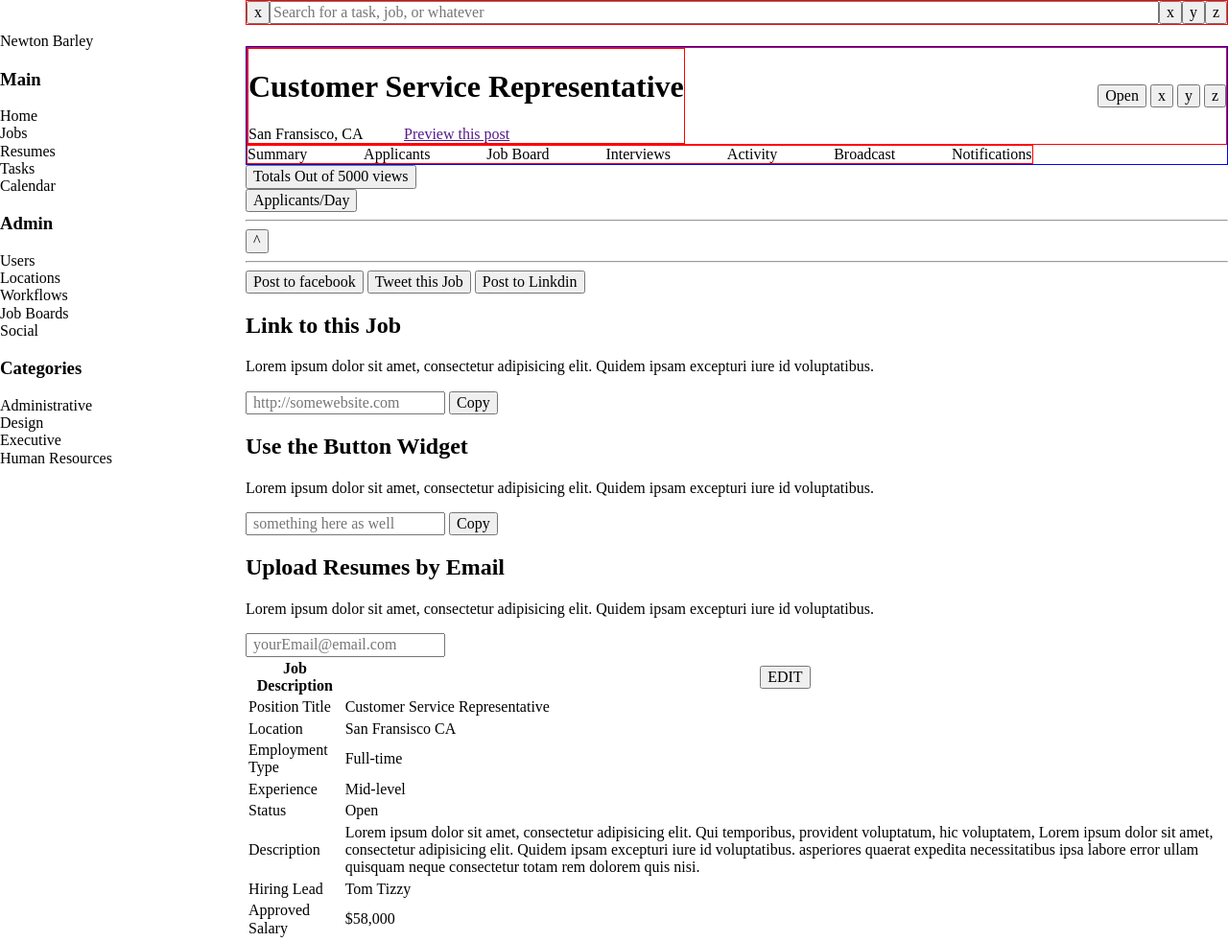
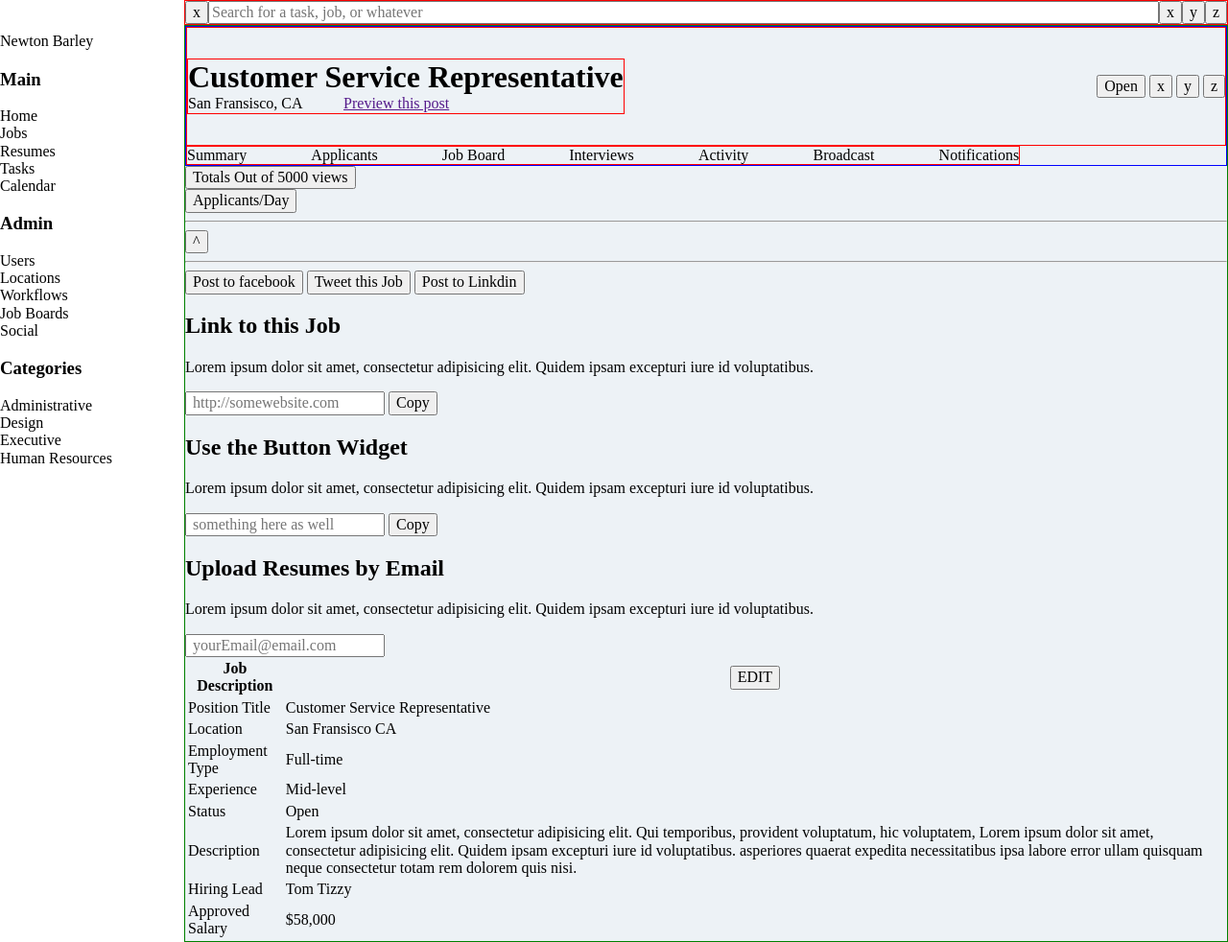
Before and after one commit to KevinKra/kk-comp-challenge-2, a plain HTML site: page index.html in a window 1280 px wide. Shown: the whole page at 96% size. Drawn offline with Linux system fonts and the light colour scheme.

Commit message:
Markup restructure

```diff
--- a/index.html
+++ b/index.html
@@ -48,7 +48,8 @@
 			</nav>
 		</nav>
 	</aside>
-	<main class="main-doc">
+	<div class="main-doc-container">
+		<header class="top-search-bar">
 			<nav class="top-main-nav">
 				<form action="" class="top-nav-interact">
 					<button class="btn">x</button>
@@ -58,6 +59,8 @@
 					<button class="btn btn-1">z</button>
 				</form>
 			</nav>
+		</header>
+		<main class="main-doc">
 			<main class="main-content">
 				<header class="main-content-header">
 					<section class="main-header-top-bar">
@@ -180,5 +183,6 @@
 				</section>
 			</main>
 		</main>
+	</div>
 </body>
 </html>
--- a/styles/styles.scss
+++ b/styles/styles.scss
@@ -23,12 +23,11 @@ ul {
 .document-body {
 	display: flex;
 	.main-doc-aside {
-		width: 20%;
+		width: 15%;
 	}
-	.main-doc {
-		display: grid;
-		grid-template-rows: 5% 1fr;
-		width: 80%;
+
+	.main-doc-container {
+		width: 85%;
 		.top-nav-interact {
 			@include flex-row;
 			border: 1px solid red;
@@ -36,14 +35,21 @@ ul {
 				width: 100%;
 			}
 		}
+	.main-doc {
+		display: grid;
+		border: 1px solid green;
+		background-color: $primaryColor;
+		grid-template-rows: 5% 1fr;
+		}
 		.main-content {
-
 			.main-content-header {
 				@include flex-column;
 				border: 1px solid blue;
 
 				.header-title {
 					border: 1px solid red;
+					margin: 2rem 0;
+					h1 {margin: 0;}
 					div {
 						@include flex-row;
 						width: 60%;
```
Also changed, not shown: styles/styles.css, 1 other file. Lines whose indentation alone changed are shown as unchanged.
